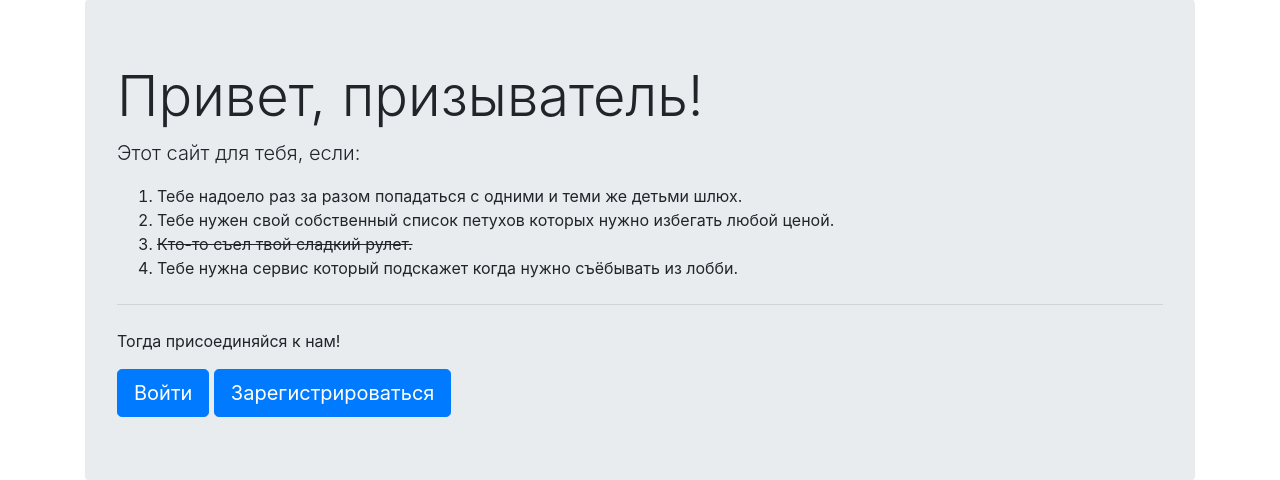
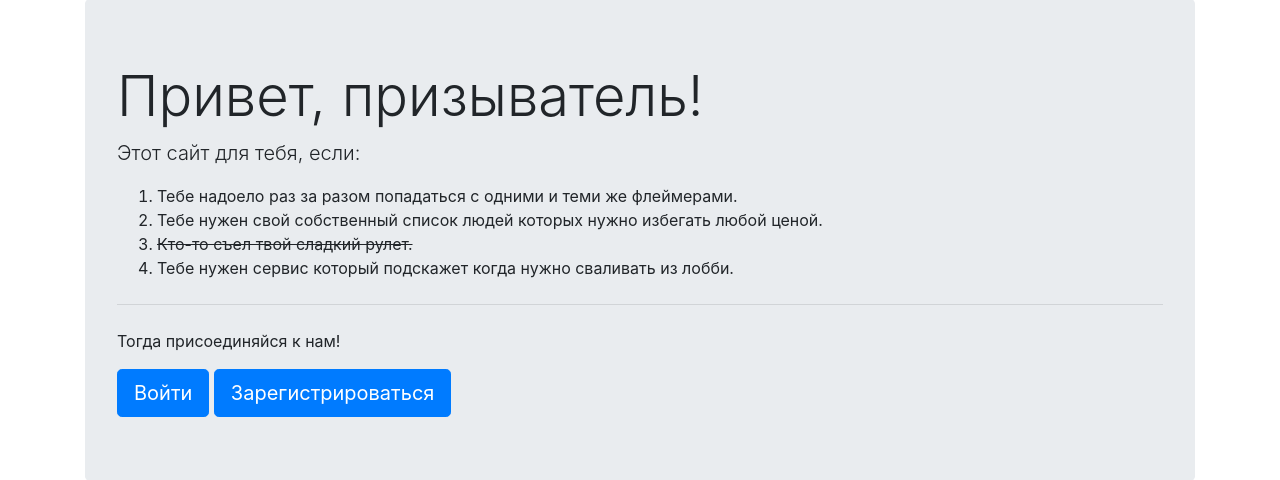
Before and after one commit to strunoder24/lol_retard_catcher, a Django app: page / in a window 1280 px wide. Shown: the part 157-637 px from the top of the page. Run offline with Django 3.2, Linux system fonts and the light colour scheme; style sheets or scripts are compiled from the project's sources; parts of the project's set-up code (start-up, migrations or seed data) failed here and were passed over; some libraries are stand-ins or nearby versions.

Commit message:
Убрал маты

```diff
--- a/templates/pages/index.html
+++ b/templates/pages/index.html
@@ -95,10 +95,10 @@
                     <h1 class="display-4">Привет, призыватель!</h1>
                     <p class="lead">Этот сайт для тебя, если:</p>
                     <ol>
-                        <li>Тебе надоело раз за разом попадаться с одними и теми же детьми шлюх.</li>
-                        <li>Тебе нужен свой собственный список петухов которых нужно избегать любой ценой.</li>
+                        <li>Тебе надоело раз за разом попадаться с одними и теми же флеймерами.</li>
+                        <li>Тебе нужен свой собственный список людей которых нужно избегать любой ценой.</li>
                         <li><s>Кто-то съел твой сладкий рулет.</s></li>
-                        <li>Тебе нужна сервис который подскажет когда нужно съёбывать из лобби.</li>
+                        <li>Тебе нужен сервис который подскажет когда нужно сваливать из лобби.</li>
                     </ol>
                     <hr class="my-4">
                     <p>Тогда присоединяйся к нам!</p>
```
